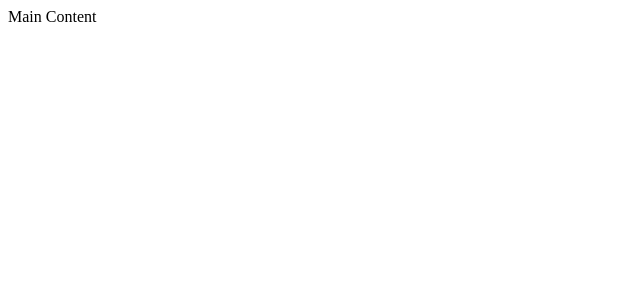
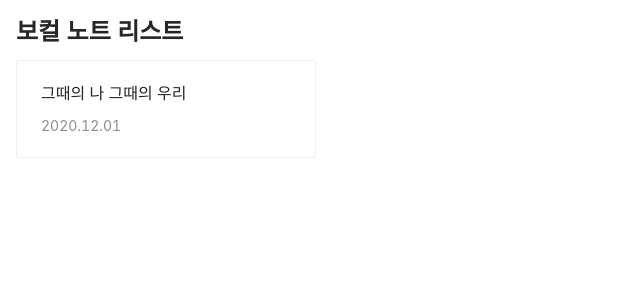
Before and after one commit to seonghyeonkimm/vocal-note, a Next.js app: page / in a window 1280 px wide. Shown: the top 300 px of the page, without its empty margins (0-640 px from the left). Built offline with nearby package versions, Linux system fonts and the light colour scheme.

Commit message:
Add vocal-note app initial structure

```diff
--- a/pages/_app.tsx
+++ b/pages/_app.tsx
@@ -1,3 +1,5 @@
+import 'antd/dist/antd.css';
+
 function MyApp({ Component, pageProps }) {
   return <Component {...pageProps} />
 }
--- a/pages/index.tsx
+++ b/pages/index.tsx
@@ -1,14 +1,32 @@
+import styles from '../styles/Home.module.css';
+
+import { Card, Layout, Typography, Row, Col } from 'antd'
 import Head from 'next/head'
 
 export default function Home() {
   return (
     <div>
       <Head>
-        <title>Vocal Note</title>
+        <title>보컬 노트</title>
         <link rel="icon" href="/favicon.ico" />
       </Head>
-      <main>Main Content</main>
-      <footer />
+      <Layout className={styles.layout}>
+        <Layout.Content>
+          <Typography.Title level={3}>보컬 노트 리스트</Typography.Title>
+          <Row gutter={[16, 16]}>
+            <Col span={6} xs={24} md={12} lg={6}>
+              <Card hoverable>
+                <Card.Meta title="그때의 나 그때의 우리" description="2020.12.01" />
+              </Card>
+            </Col>
+            {/* <Col span={6}>
+              <Card hoverable>
+                <Card.Meta title="언제쯤이면" description="2020.12.01" />
+              </Card>
+            </Col> */}
+          </Row>
+        </Layout.Content>
+      </Layout>
     </div>
-  )
+  );
 }
--- /dev/null
+++ b/styles/Home.module.css
@@ -0,0 +1,4 @@
+.layout {
+  background: transparent;
+  padding: 16px;
+}
```
